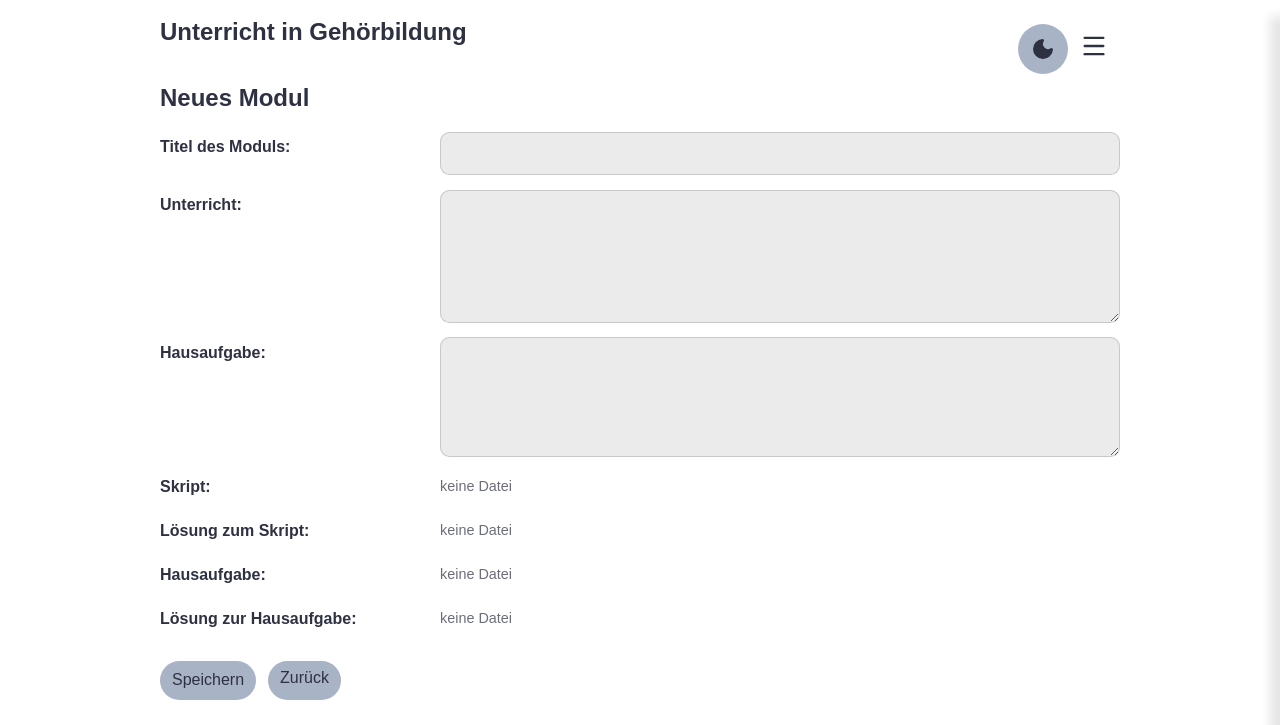
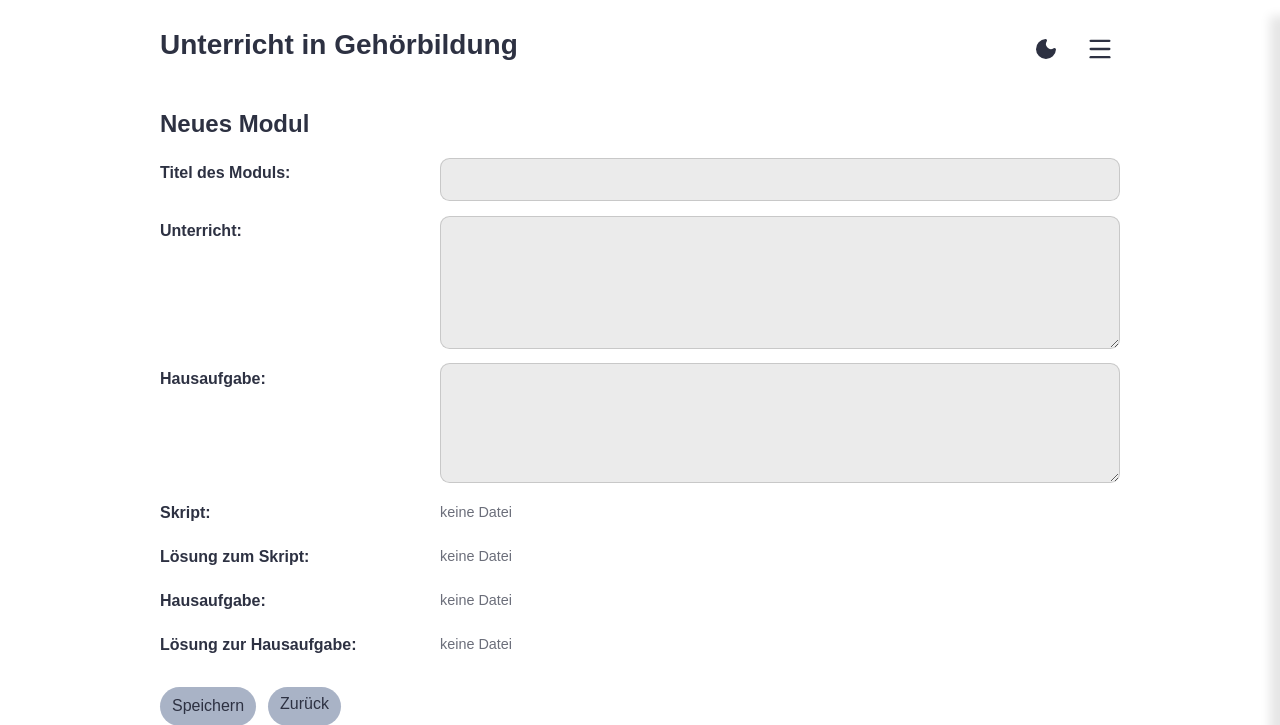
Before and after one commit to liga-auguste/aural-learning-platform, a Django app: page /entries/new/ in a window 1280 px wide. Shown: the top 725 px of the page. Run offline with Django 5.2, Linux system fonts and the light colour scheme; the visitor is signed in with stand-in values (Sample User, id 1); some web fonts are replaced.

Commit message:
small layout fixes in navbar and sidebar

```diff
--- a/modules/static/css/style.css
+++ b/modules/static/css/style.css
@@ -40,15 +40,16 @@ body {
   height: 100vh;
   width: 250px;
   z-index: 999;
-  padding: 1rem;
+
   background-color: var(--lecture-bcg);
   box-shadow: -10px 0 10px rgba(0, 0, 0, 0.1);
 
-  /* immer sichtbar im DOM, aber außerhalb des Viewports */
   display: flex;
   flex-direction: column;
   align-items: stretch;
   justify-content: flex-start;
+  padding: 1.5rem 1rem;
+  gap: 0.75rem;
 
   transform: translateX(100%); /* rechts versteckt */
   transition: transform 0.25s ease;
@@ -64,6 +65,8 @@ body {
   cursor: pointer;
 }
 
+
+
 .sidebar li {
   width: 100%;
 }
@@ -76,7 +79,7 @@ nav {
   _background-color: var(--lecture-bcg);
   _box-shadow: 3px 3px 5px rgba(0,0,0,0.1);
   _position: relative;
-  z-index: 50;
+  z-index: 100;
 }
 
 nav ul {
@@ -90,21 +93,19 @@ nav ul {
   padding-inline-start: 0;
   margin-block-start: 0;
   margin-block-end: 0;
-
+  display: flex;
+  align-items: center;
+  gap: 0.5rem;
 }
 
 .main:first-child {
   margin-right: auto;
 }
 
-nav li {
-  height: 2rem;
-}
 
 nav a {
-  height: 100%;
   text-decoration: none;
-  display: flex;
+  display: inline-flex;
   align-items: center;
   color: var(--text-color);
 }
@@ -128,10 +129,14 @@ nav a:hover {
   display: flex;
   justify-content: space-between;
   align-items: center;
+  min-height: fit-content;
   padding: 1rem 0;
+  gap: 1rem;
 }
 .nav-container h1 {
   margin: 0;
+  font-size: clamp(1.25rem, 2.5vw, 1.75rem);
+  line-height: 1.2;
 }
 
 nav h1 {
@@ -142,6 +147,24 @@ nav h1 {
   margin-bottom: 1rem;
 }
 
+.icon-btn,
+.theme-switch {
+  appearance: none;
+  border: 0;
+  background: transparent;
+  display: inline-flex;
+  align-items: center;
+  justify-content: center;
+  line-height: 1;               /* verhindert Baseline-Versatz */
+  padding: .4rem;               /* Klickfläche ohne zu „ploppen“ */
+  border-radius: 8px;
+  cursor: pointer;
+}
+
+.icon-btn svg,
+.theme-switch svg {
+  display: block;
+}
 
 /* Darkmode switch */
 
@@ -150,7 +173,7 @@ nav h1 {
   width: 50px;
   padding: 0;
   border-radius: 50%;
-  background-color: var(--btn);
+  _background-color: var(--btn);
   display: flex;
   justify-content: center;
   align-items: center;
@@ -312,6 +335,11 @@ input.btn:hover {
 
 /* small screens */
 @media screen and (max-width: 765px) {
+  .nav-container {
+    padding: 0.4rem 0.5rem 0.4rem 0;
+    gap: 0.5rem;
+  }
+
   .lectures-container {
     display: grid;
     grid-template-columns: 1fr;
@@ -384,9 +412,7 @@ h1 a,
 h2 a,
 h3 a,
 div a {
-  color: var(
-    --text-color
-  ); /* nimmt automatisch die Light- oder Dark-Variante */
+  color: var(--text-color);
   text-decoration: none;
 }
 
@@ -402,7 +428,8 @@ h3 a:visited {
 h1 a:hover,
 h2 a:hover,
 h3 a:hover {
-  color: var(--btn-hover); /* Hover-Farbe aus deiner Palette */
+  color: var(--btn-hover);
+  background: none;
 }
 
 div a:hover:not(.btn) {
```
